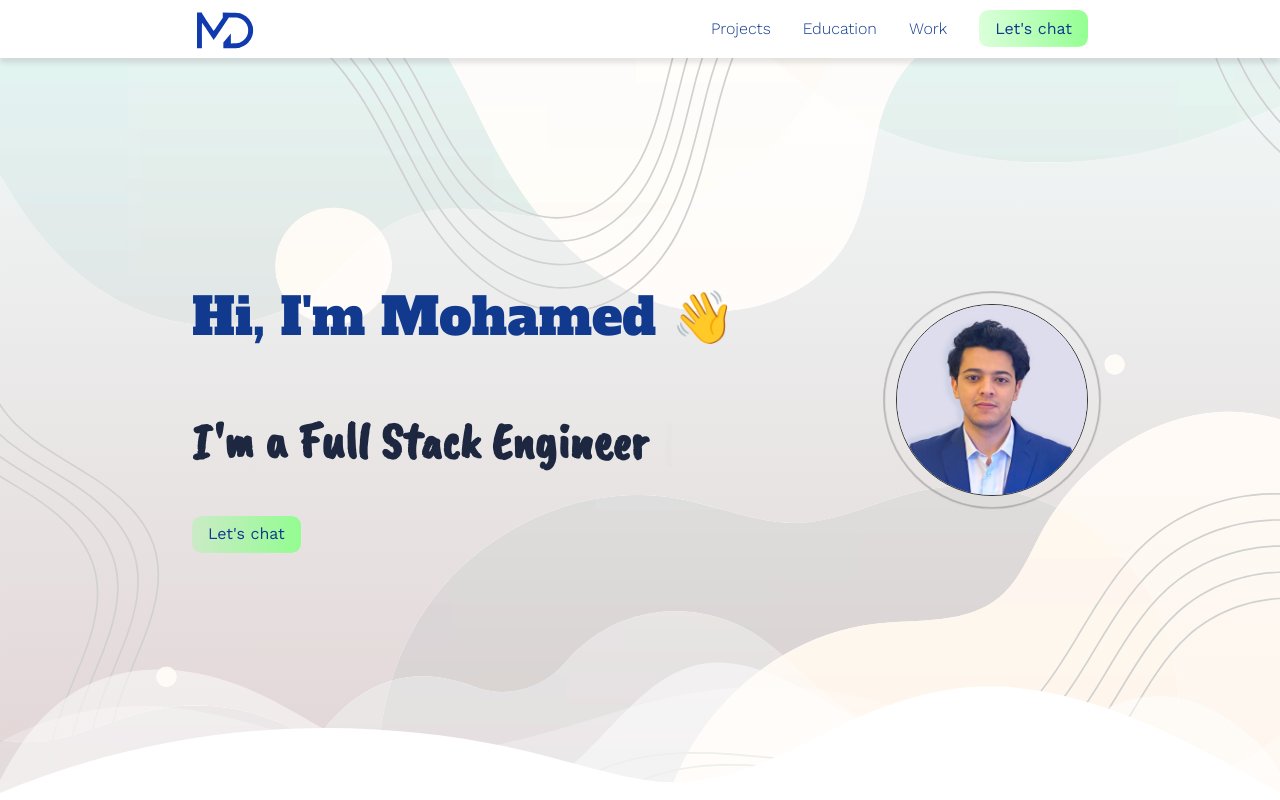
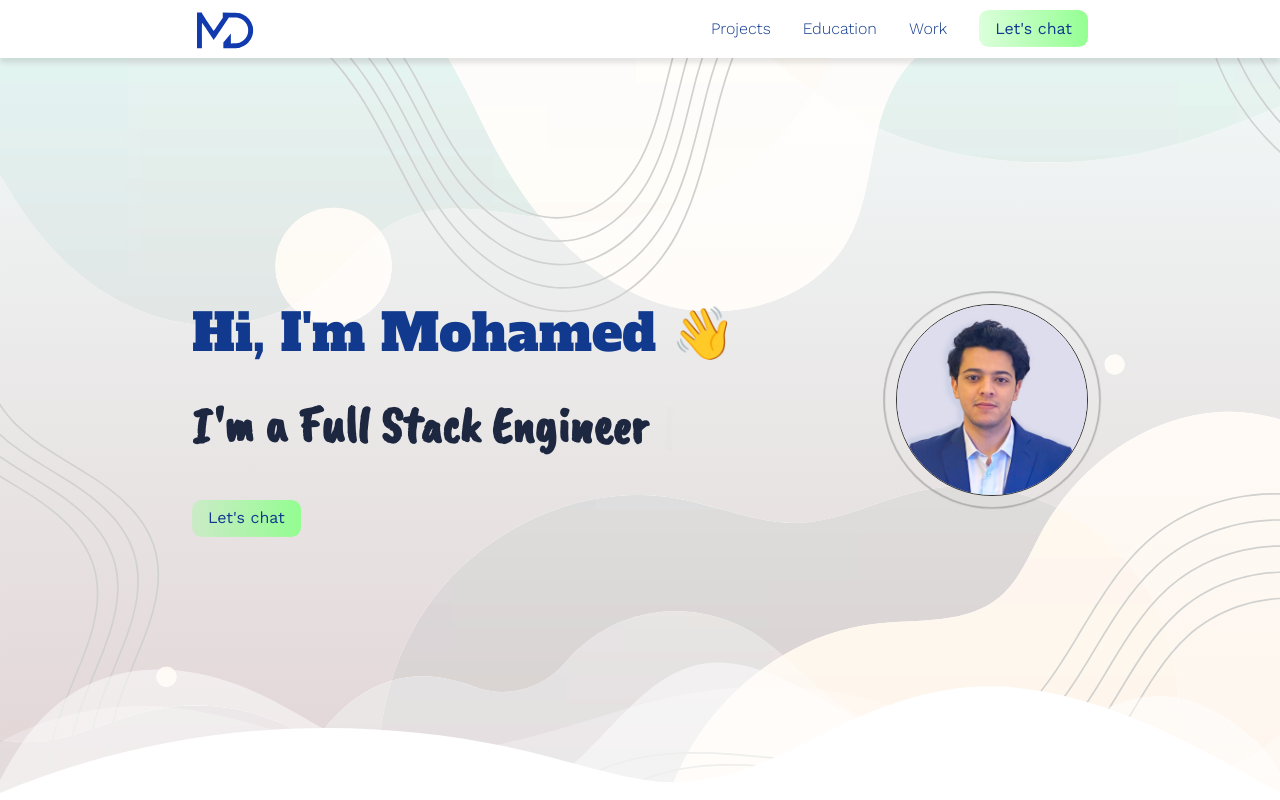
Before and after one commit to MohamedAmineDHIAB/portfolio-nextjs-typescript, a Next.js app: page / in a window 1280 px wide. Shown: the top 800 px of the page. Built offline with nearby package versions, Linux system fonts and the light colour scheme; a web font is replaced by a local one.

Commit message:
minor fixes :bug:

```diff
--- a/components/hero/index.tsx
+++ b/components/hero/index.tsx
@@ -48,7 +48,7 @@ const Hero = () => {
                 >
                     <h3>Hi, I&apos;m Mohamed 👋</h3>
                 </motion.div>
-                <motion.div
+                <motion.b
                     initial={{ opacity: 0, y: 50 }}
                     animate={{ y: 0, opacity: 1 }}
                     transition={{
@@ -60,7 +60,7 @@ const Hero = () => {
                     <b>
                         I&apos;m a {text} <Cursor cursorColor="inherit" />
                     </b>
-                </motion.div>
+                </motion.b>
                 <motion.div
                     initial={{ opacity: 0, y: 50 }}
                     animate={{ y: 0, opacity: 1 }}
--- a/components/hero/style.tsx
+++ b/components/hero/style.tsx
@@ -62,6 +62,9 @@ export const HeroLeft = styled.div`
     }
     @media screen and (max-width: 768px) {
         max-width: 100%;
-        margin-bottom: 1rem;
+        margin-bottom: 2rem;
+        > h3 {
+            margin-top: 0;
+        }
     }
 `;
```
